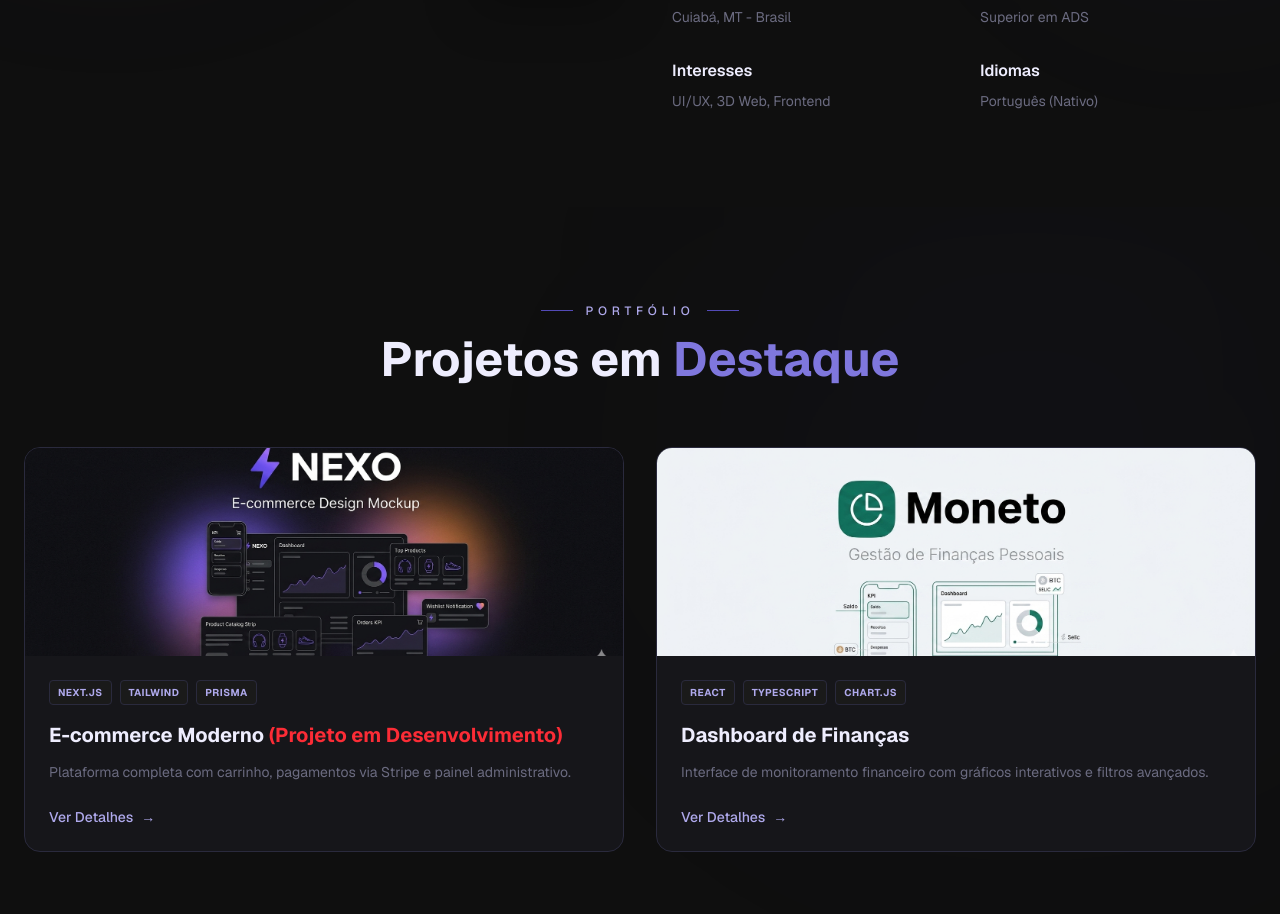
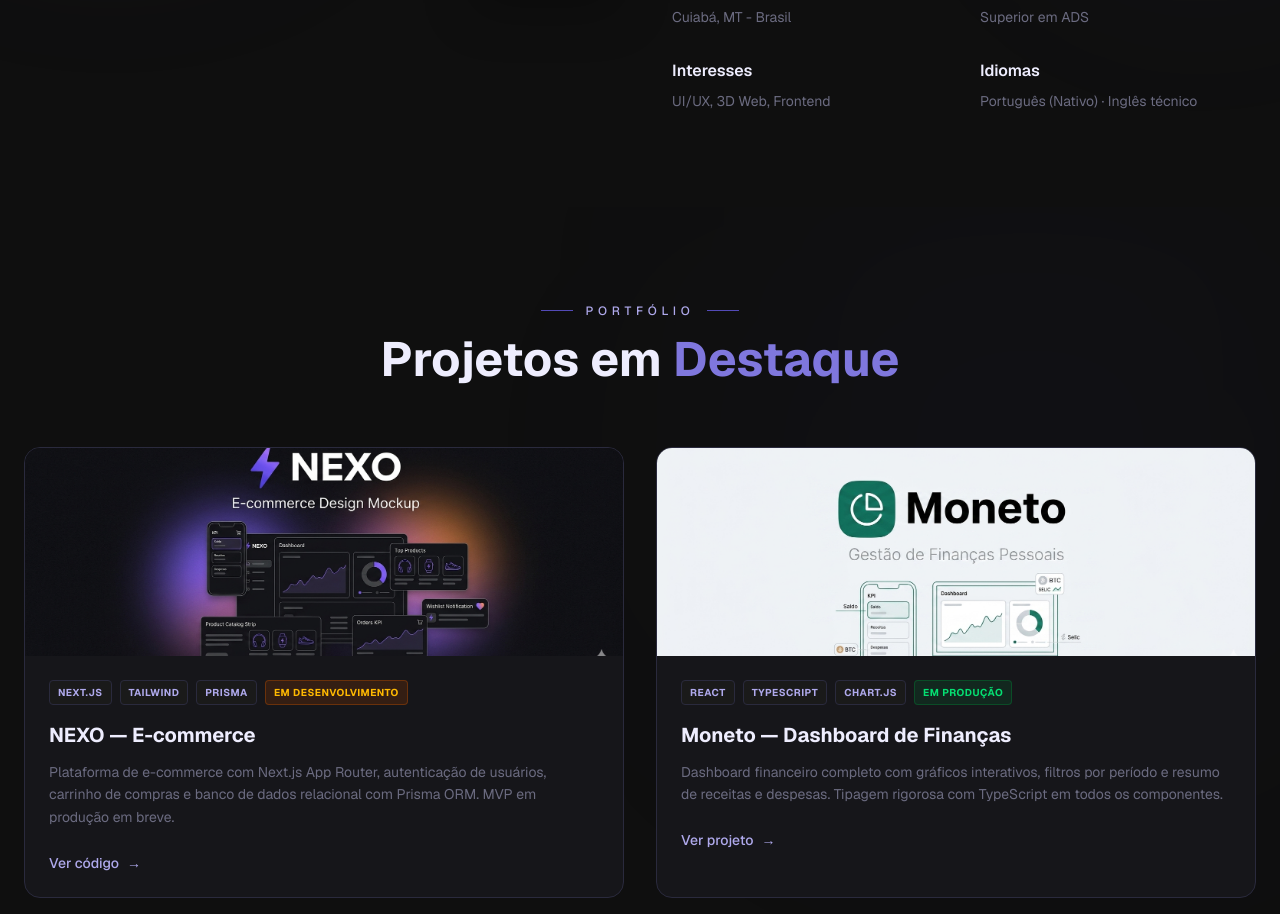
Before and after one commit to wadtonrdp/portfolio, a Next.js app: page / in a window 1280 px wide. Shown: the part 1558-2472 px from the top of the page. Built offline with nearby package versions, Linux system fonts and the light colour scheme.

Commit message:
refactor: polish small components and update text content

```diff
--- a/components/About.tsx
+++ b/components/About.tsx
@@ -5,18 +5,14 @@ import Image from 'next/image'
 export default function About() {
   return (
     <section id="sobre" className="relative py-24 bg-[#0f0f0f] overflow-hidden">
-      {/* Elementos decorativos de fundo (Glows) */}
       <div className="absolute top-1/4 -left-20 w-96 h-96 bg-[#534AB7]/10 rounded-full blur-[120px] pointer-events-none" />
       <div className="absolute bottom-1/4 -right-20 w-80 h-80 bg-[#7F77DD]/5 rounded-full blur-[100px] pointer-events-none" />
 
       <div className="max-w-7xl mx-auto px-6 relative z-10">
         <div className="grid grid-cols-1 md:grid-cols-2 gap-16 items-center">
 
-          {/* Lado Esquerdo: Imagem/Card Visual */}
           <div className="relative group">
             <div className="absolute -inset-1 bg-gradient-to-r from-[#534AB7] to-[#7F77DD] rounded-2xl blur opacity-25 group-hover:opacity-50 transition duration-1000" />
-
-            {/* ✅ Container único com position relative e dimensões definidas */}
             <div className="relative aspect-square md:aspect-auto md:h-[500px] rounded-2xl bg-[#1a1a1a] border border-[#2a2a3d] overflow-hidden">
               <Image
                 src="/wadton_profile.png"
@@ -27,15 +23,12 @@ export default function About() {
                 sizes="(max-width: 768px) 100vw, 50vw"
               />
             </div>
-
-            {/* Badge flutuante de experiência/estudo */}
             <div className="absolute -bottom-6 -right-6 bg-[#1a1a1a]/80 backdrop-blur-xl border border-[#534AB7] p-6 rounded-2xl shadow-2xl">
               <span className="block text-3xl font-bold text-[#EEEDFE]">ADS</span>
               <span className="text-xs text-[#AFA9EC] uppercase tracking-widest font-medium">UniSenai Cuiabá</span>
             </div>
           </div>
 
-          {/* Lado Direito: Texto */}
           <div className="flex flex-col items-start">
             <div className="flex items-center gap-3 mb-6">
               <div className="w-12 h-[1px] bg-[#534AB7]" />
@@ -50,17 +43,14 @@ export default function About() {
               <p>
                 Olá! Meu nome é <span className="text-[#EEEDFE] font-medium">Wadton</span>. Minha jornada na tecnologia começou pela curiosidade de como as interfaces modernas eram construídas. Atualmente, sou estudante de Análise e Desenvolvimento de Sistemas na <span className="text-[#AFA9EC]">UniSenai Cuiabá</span>.
               </p>
-
               <p>
                 Meu foco principal é o ecossistema <strong>React</strong>, onde busco criar aplicações que não apenas funcionem bem, mas que também ofereçam uma experiência visualmente impactante e fluida para o usuário.
               </p>
-
               <p>
                 Acredito que o aprendizado contínuo é a chave, por isso estou sempre explorando novas ferramentas como Next.js, Tailwind CSS e animações 3D com Spline para elevar o nível dos meus projetos.
               </p>
             </div>
 
-            {/* Grid de mini-infos */}
             <div className="grid grid-cols-2 gap-8 mt-10 w-full">
               <div>
                 <h4 className="text-[#EEEDFE] font-semibold mb-2">Localização</h4>
@@ -76,7 +66,7 @@ export default function About() {
               </div>
               <div>
                 <h4 className="text-[#EEEDFE] font-semibold mb-2">Idiomas</h4>
-                <p className="text-[#6b6b80] text-sm">Português (Nativo)</p>
+                <p className="text-[#6b6b80] text-sm">Português (Nativo) · Inglês técnico</p>
               </div>
             </div>
           </div>
--- a/components/Experience.tsx
+++ b/components/Experience.tsx
@@ -3,7 +3,7 @@
 const experiences = [
   {
     title: "Análise e Desenvolvimento de Sistemas",
-    company: "FatecSenai Cuiabá",
+    company: "UniSenai Cuiabá",
     period: "2025 — Presente",
     description: "Foco em arquitetura de software, estruturas de dados e desenvolvimento fullstack. Participação ativa em projetos acadêmicos utilizando metodologias ágeis.",
     tags: ["Ensino Superior", "Algoritmos", "Banco de Dados"]
@@ -23,7 +23,6 @@ export default function Experience() {
 
       <div className="max-w-5xl mx-auto px-6 relative">
 
-        {/* Título da Seção */}
         <div className="flex flex-col items-center mb-20 text-center">
           <div className="flex items-center gap-3 mb-4">
             <div className="w-8 h-[1px] bg-[#534AB7]" />
@@ -35,10 +34,8 @@ export default function Experience() {
           </h2>
         </div>
 
-        {/* Linha Central da Timeline (Desktop) */}
         <div className="absolute left-[31px] md:left-1/2 top-48 bottom-0 w-[1px] bg-gradient-to-b from-[#534AB7] via-[#2a2a3d] to-transparent hidden md:block" />
 
-        {/* Itens da Timeline */}
         <div className="space-y-12">
           {experiences.map((exp, index) => (
             <div
@@ -47,10 +44,8 @@ export default function Experience() {
                 index % 2 === 0 ? 'md:flex-row-reverse' : ''
               }`}
             >
-              {/* Ponto na Timeline */}
               <div className="absolute left-0 md:left-1/2 w-4 h-4 rounded-full bg-[#0f0f0f] border-2 border-[#534AB7] -translate-x-[7px] md:-translate-x-2 z-10 hidden md:block" />
 
-              {/* Card de Conteúdo */}
               <div className={`w-full md:w-[45%] group`}>
                 <div className="p-8 rounded-2xl bg-[#16161a] border border-[#2a2a3d] hover:border-[#534AB7]/50 transition-all duration-300 shadow-xl hover:shadow-[#534AB7]/5">
 
@@ -80,7 +75,6 @@ export default function Experience() {
                 </div>
               </div>
 
-              {/* Espaçador para o outro lado (Desktop) */}
               <div className="md:w-[45%]" />
             </div>
           ))}
--- a/components/Projects.tsx
+++ b/components/Projects.tsx
@@ -1,19 +1,19 @@
 'use client'
-
-import Image from 'next/image'
 
 const projectsList = [
   {
-    title: 'E-commerce Moderno',
-    description: 'Plataforma completa com carrinho, pagamentos via Stripe e painel administrativo.',
+    title: 'NEXO — E-commerce',
+    subtitle: 'Em desenvolvimento',
+    description: 'Plataforma de e-commerce com Next.js App Router, autenticação de usuários, carrinho de compras e banco de dados relacional com Prisma ORM. MVP em produção em breve.',
     tech: ['Next.js', 'Tailwind', 'Prisma'],
-    link: '#',
+    link: null,
     github: 'https://github.com/wadtonrdp/NEXO',
     image: 'EcommercePreview.png'
   },
   {
-    title: 'Dashboard de Finanças',
-    description: 'Interface de monitoramento financeiro com gráficos interativos e filtros avançados.',
+    title: 'Moneto — Dashboard de Finanças',
+    subtitle: 'Em produção',
+    description: 'Dashboard financeiro completo com gráficos interativos, filtros por período e resumo de receitas e despesas. Tipagem rigorosa com TypeScript em todos os componentes.',
     tech: ['React', 'TypeScript', 'Chart.js'],
     link: 'https://moneto-gray.vercel.app',
     github: 'https://github.com/wadtonrdp/Moneto',
@@ -25,12 +25,10 @@ export default function Projects() {
   return (
     <section id="projetos" className="py-24 bg-[#0f0f0f] relative overflow-hidden">
 
-      {/* Background Decorativo */}
       <div className="absolute top-0 right-0 w-[500px] h-[500px] bg-[#534AB7]/5 rounded-full blur-[150px] pointer-events-none" />
 
       <div className="max-w-7xl mx-auto px-6 relative z-10">
 
-        {/* Cabeçalho da Seção */}
         <div className="flex flex-col items-center mb-16 text-center">
           <div className="flex items-center gap-3 mb-4">
             <div className="w-8 h-[1px] bg-[#534AB7]" />
@@ -42,22 +40,22 @@ export default function Projects() {
           </h2>
         </div>
 
-        {/* Grid de Projetos */}
-        <div className="grid grid-cols-1 md:grid-cols-2 lg:grid-cols-2 gap-8">
+        <div className="grid grid-cols-1 md:grid-cols-2 gap-8">
           {projectsList.map((project, index) => (
             <div
               key={index}
               className="group relative bg-[#16161a] border border-[#2a2a3d] rounded-2xl overflow-hidden hover:border-[#534AB7]/50 transition-all duration-500"
             >
-              {/* Container da Imagem */}
               <div className="relative h-52 w-full overflow-hidden">
                 <div className="absolute inset-0 bg-[#534AB7]/20 z-10 opacity-0 group-hover:opacity-100 transition-opacity duration-500 flex items-center justify-center gap-4">
-                  <a href={project.github} className="p-3 bg-[#0f0f0f] rounded-full text-white hover:scale-110 transition-transform">
+                  <a href={project.github} target="_blank" rel="noopener noreferrer" className="p-3 bg-[#0f0f0f] rounded-full text-white hover:scale-110 transition-transform">
                     <svg className="w-5 h-5" fill="currentColor" viewBox="0 0 24 24"><path d="M12 0c-6.626 0-12 5.373-12 12 0 5.302 3.438 9.8 8.207 11.387.599.111.793-.261.793-.577v-2.234c-3.338.726-4.041-1.416-4.041-1.416-.546-1.387-1.333-1.756-1.333-1.756-1.089-.744.083-.729.083-.729 1.205.084 1.839 1.237 1.839 1.237 1.07 1.834 2.807 1.304 3.492.997.107-.775.418-1.305.762-1.604-2.665-.305-5.467-1.334-5.467-5.931 0-1.311.469-2.381 1.236-3.221-.124-.303-.535-1.524.117-3.176 0 0 1.008-.322 3.301 1.23.957-.266 1.983-.399 3.003-.404 1.02.005 2.047.138 3.006.404 2.291-1.552 3.297-1.23 3.297-1.23.653 1.653.242 2.874.118 3.176.77.84 1.235 1.911 1.235 3.221 0 4.609-2.807 5.624-5.479 5.921.43.372.823 1.102.823 2.222v3.293c0 .319.192.694.801.576 4.765-1.589 8.199-6.086 8.199-11.386 0-6.627-5.373-12-12-12z"/></svg>
                   </a>
-                  <a href={project.link} className="p-3 bg-[#534AB7] rounded-full text-white hover:scale-110 transition-transform">
-                    <svg className="w-5 h-5" fill="none" stroke="currentColor" viewBox="0 0 24 24" strokeWidth="2"><path d="M10 6H6a2 2 0 00-2 2v10a2 2 0 002 2h10a2 2 0 002-2v-4M14 4h6m0 0v6m0-6L10 14" /></svg>
-                  </a>
+                  {project.link && (
+                    <a href={project.link} target="_blank" rel="noopener noreferrer" className="p-3 bg-[#534AB7] rounded-full text-white hover:scale-110 transition-transform">
+                      <svg className="w-5 h-5" fill="none" stroke="currentColor" viewBox="0 0 24 24" strokeWidth="2"><path d="M10 6H6a2 2 0 00-2 2v10a2 2 0 002 2h10a2 2 0 002-2v-4M14 4h6m0 0v6m0-6L10 14" /></svg>
+                    </a>
+                  )}
                 </div>
                 <img
                   src={project.image}
@@ -66,7 +64,6 @@ export default function Projects() {
                 />
               </div>
 
-              {/* Conteúdo */}
               <div className="p-6">
                 <div className="flex gap-2 mb-4 flex-wrap">
                   {project.tech.map((t) => (
@@ -74,18 +71,22 @@ export default function Projects() {
                       {t}
                     </span>
                   ))}
+                  <span className={`text-[10px] font-bold uppercase tracking-wider px-2 py-1 rounded ${
+                    project.subtitle === 'Em produção'
+                      ? 'bg-green-900/30 border border-green-700/40 text-green-400'
+                      : 'bg-amber-900/30 border border-amber-700/40 text-amber-400'
+                  }`}>
+                    {project.subtitle}
+                  </span>
                 </div>
                 <h3 className="text-xl font-bold text-[#EEEDFE] mb-3 group-hover:text-[#7F77DD] transition-colors">
                   {project.title}
-                  {index === 0 && (
-                    <span className="text-red-500"> (Projeto em Desenvolvimento)</span>
-                  )}
                 </h3>
                 <p className="text-[#6b6b80] text-sm leading-relaxed mb-6">
                   {project.description}
                 </p>
                 <div className="flex items-center gap-2 text-[#AFA9EC] text-sm font-medium group/btn">
-                  Ver Detalhes
+                  {project.link ? 'Ver projeto' : 'Ver código'}
                   <span className="group-hover/btn:translate-x-1 transition-transform">→</span>
                 </div>
               </div>
@@ -93,12 +94,12 @@ export default function Projects() {
           ))}
         </div>
 
-        {/* Call to action no final */}
         <div className="mt-16 text-center">
           <p className="text-[#6b6b80] text-sm mb-6">Quer ver mais?</p>
           <a
             href="https://github.com/wadtonrdp"
             target="_blank"
+            rel="noopener noreferrer"
             className="inline-flex items-center gap-3 px-8 py-3 rounded-full border border-[#2a2a3d] text-[#EEEDFE] hover:border-[#534AB7] hover:bg-[#534AB7]/10 transition-all duration-300"
           >
             GitHub Completo
```
Also changed, not shown: components/Contact.tsx (+54 -9 lines), components/Hero.tsx (+1 -10 lines).
